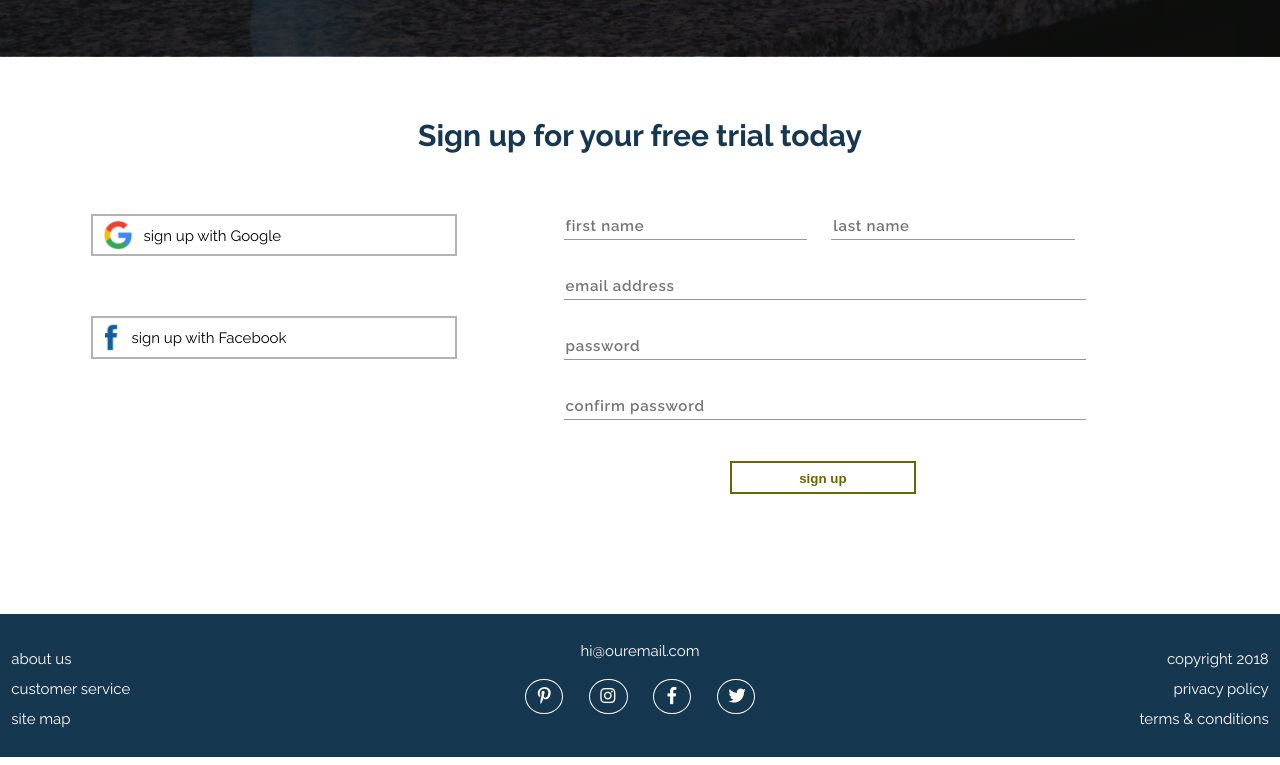
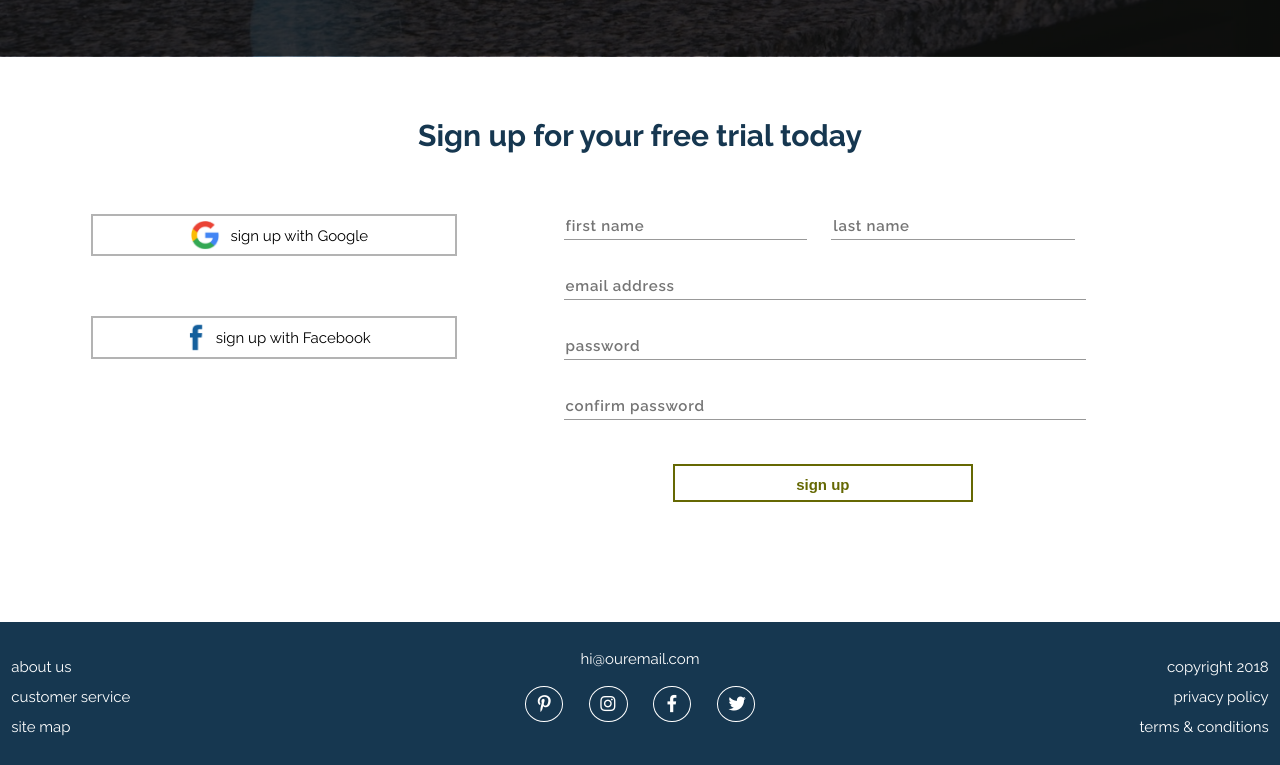
Before and after one commit to NicolEvans/chefspal, a plain HTML site: page index.html in a window 1280 px wide. Shown: the part 3600-4365 px from the top of the page. Drawn offline with nearby package versions, Linux system fonts and the light colour scheme.

Commit message:
sign up button tweaks

```diff
--- a/styles/main.css
+++ b/styles/main.css
@@ -373,6 +373,7 @@ div.signup {
   box-sizing: border-box;
   display: inline-flex;
   grid-column: 1 / span 4;
+  justify-content: center;
 }
 
 .g-logo {
@@ -391,6 +392,7 @@ div.signup {
   box-sizing: border-box;
   display: inline-flex;
   grid-column: 5 / span 4;
+  justify-content: center;
 }
 
 .fb-logo {
@@ -634,6 +636,11 @@ li.footer {
   section.signup {
     width: 65%;
     margin: auto;
+  }
+
+  .submit-btn {
+    font-size: .75em;
+    width: 20em;
   }
 }
 
@@ -905,8 +912,11 @@ li.footer {
 
   .submit-btn {
     border-width: .15em;
+    font-size: .75em;
+    width: 20em;
   }
 
+/* footer */
   h6.middle {
     grid-row: 1 / span 2;
   }
```
